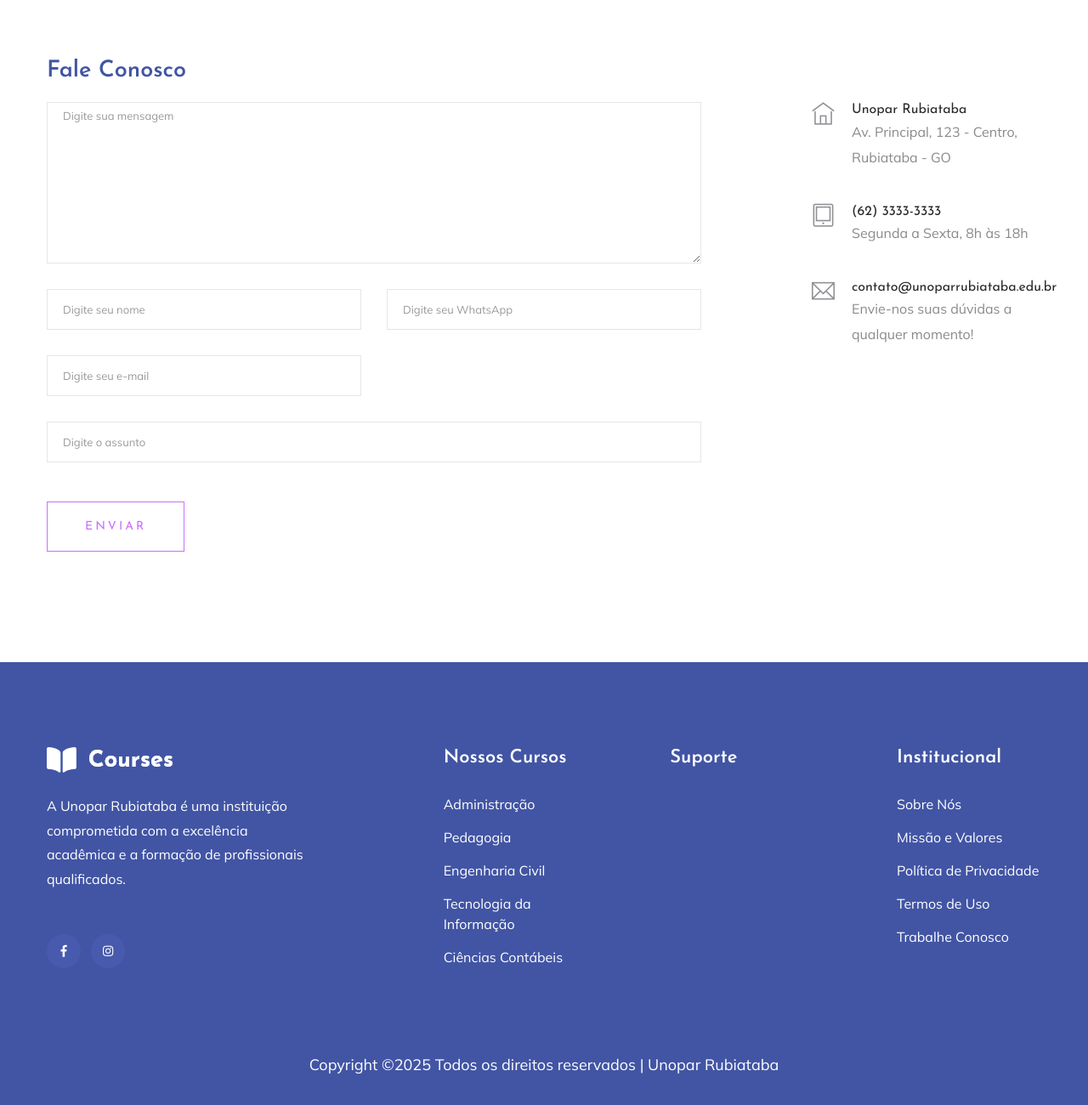
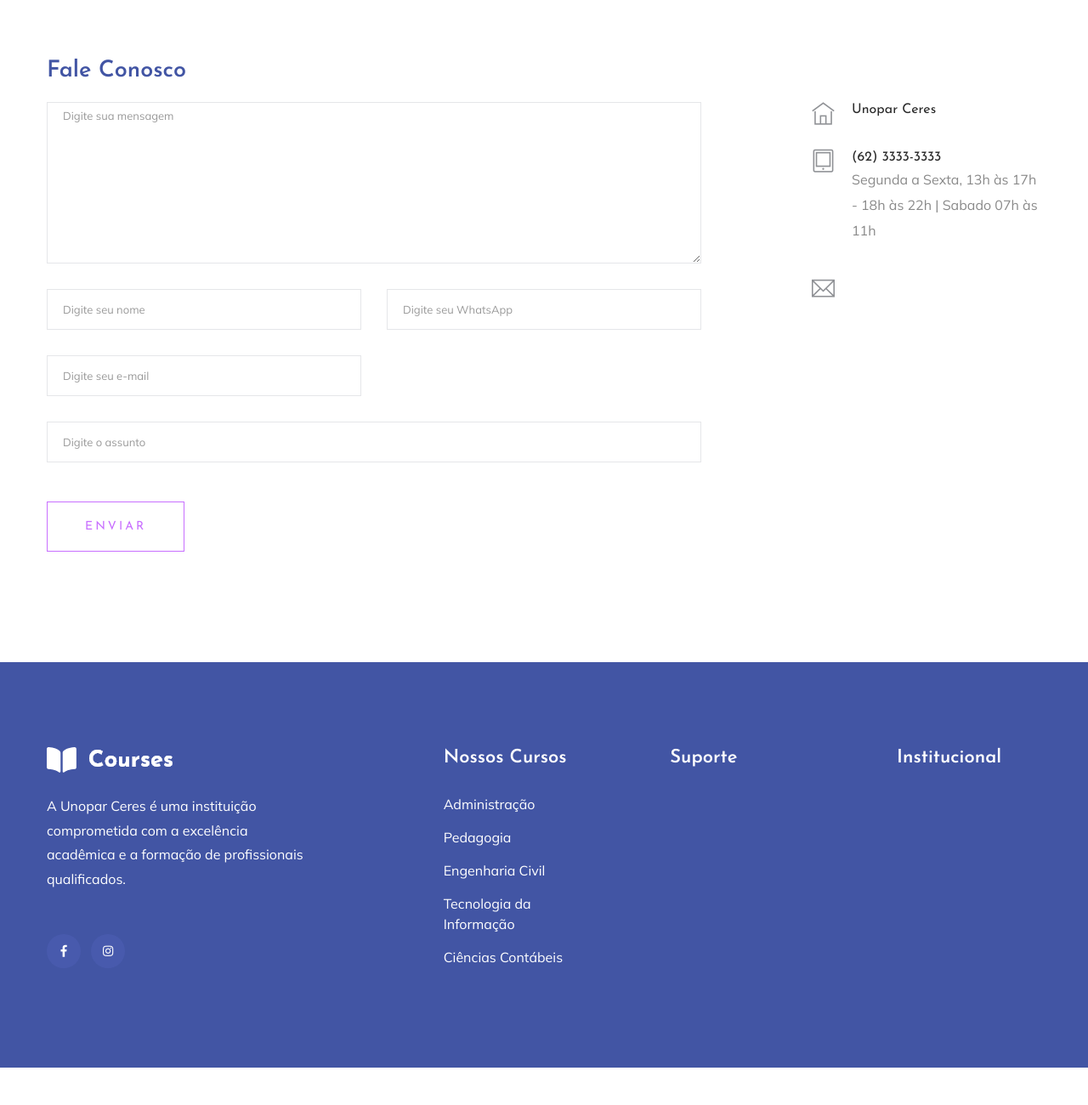
Before and after one commit to Rodrigoue9/site-unopar-ceres, a plain HTML site: page contact.html in a window 1280 px wide. Shown: the part 1140-2440 px from the top of the page at 85% size. After the commit the page ends 2396 px from the top, so only its background shows below. Drawn offline with Linux system fonts and the light colour scheme.

Commit message:
Update contact.html

```diff
--- a/contact.html
+++ b/contact.html
@@ -164,22 +164,22 @@
                         <div class="media contact-info">
                             <span class="contact-info__icon"><i class="ti-home"></i></span>
                             <div class="media-body">
-                                <h3>Unopar Rubiataba</h3>
-                                <p>Av. Principal, 123 - Centro, Rubiataba - GO</p>
+                                <h3>Unopar Ceres</h3>
+                                <!-- <p>Av. Principal, 123 - Centro,  - GO</p> -->
                             </div>
                         </div>
                         <div class="media contact-info">
                             <span class="contact-info__icon"><i class="ti-tablet"></i></span>
                             <div class="media-body">
                                 <h3>(62) 3333-3333</h3>
-                                <p>Segunda a Sexta, 8h às 18h</p>
+                                <p>Segunda a Sexta, 13h às 17h - 18h às 22h | Sabado 07h às 11h</p>
                             </div>
                         </div>
                         <div class="media contact-info">
                             <span class="contact-info__icon"><i class="ti-email"></i></span>
                             <div class="media-body">
-                                <h3>contato@unoparrubiataba.edu.br</h3>
-                                <p>Envie-nos suas dúvidas a qualquer momento!</p>
+                                <!-- <h3>contato@unoparrubiataba.edu.br</h3>
+                                <p>Envie-nos suas dúvidas a qualquer momento!</p> -->
                             </div>
                         </div>
                     </div>
@@ -204,7 +204,7 @@
                                     </div>
                                     <div class="footer-tittle">
                                         <div class="footer-pera">
-                                            <p>A Unopar Rubiataba é uma instituição comprometida com a excelência acadêmica e a formação de profissionais qualificados.</p>
+                                            <p>A Unopar Ceres é uma instituição comprometida com a excelência acadêmica e a formação de profissionais qualificados.</p>
                                         </div>
                                     </div>
                                     <!-- Social -->
@@ -249,11 +249,11 @@
                                 <div class="footer-tittle">
                                     <h4>Institucional</h4>
                                     <ul>
-                                        <li><a href="#">Sobre Nós</a></li>
+                                        <!-- <li><a href="#">Sobre Nós</a></li>
                                         <li><a href="#">Missão e Valores</a></li>
                                         <li><a href="#">Política de Privacidade</a></li>
                                         <li><a href="#">Termos de Uso</a></li>
-                                        <li><a href="#">Trabalhe Conosco</a></li>
+                                        <li><a href="#">Trabalhe Conosco</a></li> -->
                                     </ul>
                                 </div>
                             </div>
@@ -267,11 +267,11 @@
                     <div class="footer-border">
                         <div class="row d-flex align-items-center">
                             <div class="col-xl-12">
-                                <div class="footer-copy-right text-center">
-                                    <p><!-- Link back to Colorlib can't be removed. Template is licensed under CC BY 3.0. -->
+                                <!-- <div class="footer-copy-right text-center">
+                                    <p><!-- Link back to Colorlib can't be removed. Template is licensed under CC BY 3.0.
                                         Copyright &copy;<script>document.write(new Date().getFullYear());</script> Todos os direitos reservados | Unopar Rubiataba
-                                        <!-- Link back to Colorlib can't be removed. Template is licensed under CC BY 3.0. --></p>
-                                </div>
+                                        <!-- Link back to Colorlib can't be removed. Template is licensed under CC BY 3.0. </p>
+                                </div> -->
                             </div>
                         </div>
                     </div>
```
